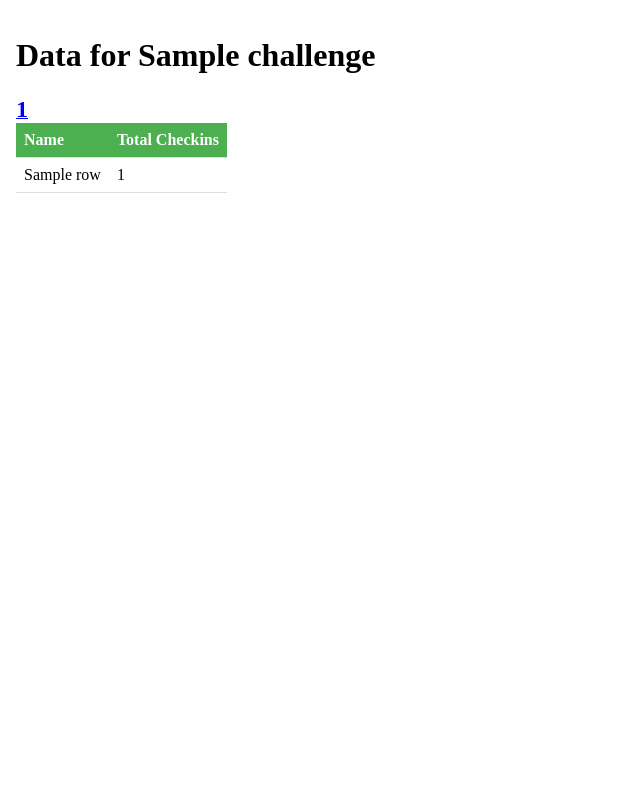
After one commit to trescenzi/checkin-viz, a Flask app: template src/templates/details.html in a window 1280 px wide. The commit adds this page. Shown: the whole page, without its empty margins (0-640 px from the left). Run offline with Flask 3, Linux system fonts and the light colour scheme; the template is opened without the code that fills it: most values are stand-ins (such as "Sample title", 1, 10 or a date in 2020); some libraries are stand-ins or nearby versions.

Commit message:
add detail view

```diff
--- a/src/main.py
+++ b/src/main.py
@@ -38,6 +38,7 @@ class DataUnit(NamedTuple):
     x: str
     y: int
     checkedIn: bool
+    time: datetime
 
 
 class CheckinChartData(NamedTuple):
@@ -66,7 +67,7 @@ def checkin_chart(data: List[CheckinChartData], width: int, height: int, five_pl
     rectW = (width - rows * wGap - gutter) / rows
     rectH = (height - columns * hGap - gutter) / columns
 
-    dwg = svgwrite.Drawing('checkin.svg', size=(width + 1, height))
+    dwg = svgwrite.Drawing('checkin.svg', size=(width + 1, height), debug = False)
     dwg.add(dwg.rect(insert=(0, 0), size=('100%', '100%'), fill='white'))
     knocked_out_names = knocked_out()
     for column, chart in enumerate(data):
@@ -93,19 +94,25 @@ def checkin_chart(data: List[CheckinChartData], width: int, height: int, five_pl
                 dwg.add(text)
 
             rect = dwg.rect(insert=(row * rectW + row * wGap + gutter, column * rectH + column * hGap + gutter), size=(rectW, rectH), fill=fill_color, stroke=stroke_color, stroke_width=1, rx=2,ry=2)
+            if (dataUnit.time):
+                rect.update({'hx-get': '/view-checkin?date=' + dataUnit.time.isoformat() + '&challenger_id=' + yLabel})
             dwg.add(rect)
 
     return dwg.tostring()
 
 
 def write_og_image(svg, weekNum, year):
-    output = './static/preview-{week}-{year}.png'.format(week=weekNum,year=year)
-    cairosvg.svg2png(bytestring=svg, write_to=output)
+    try:
+        output = './static/preview-{week}-{year}.png'.format(week=weekNum,year=year)
+        cairosvg.svg2png(bytestring=svg, write_to=output)
+    except:
+        logging.info("Failed to write og image")
 
 
 app = Flask(__name__)
 
 connection_string = os.environ['DB_CONNECT_STRING']
+logging.info(connection_string)
 def week_heat_map_from_db(weekNum, year):
     name_index = 0
     time_index = 1
@@ -138,7 +145,7 @@ def week_heat_map_from_db(weekNum, year):
                 data = []
                 for i, weekday in enumerate(weekdays):
                     checkinIndex = next((index for index, checkin in enumerate(sorted_checkins) if checkin[weekday_index] == weekday), -1)
-                    data.append(DataUnit(weekday, checkinIndex + 1, bool(checkinIndex + 1)))
+                    data.append(DataUnit(weekday, checkinIndex + 1, bool(checkinIndex + 1), sorted_checkins[checkinIndex][time_index] if len(sorted_checkins) > checkinIndex and checkinIndex >= 0 else None))
                 heatmap_data.append(CheckinChartData(name, data))
         conn.commit()
     return heatmap_data, latest_date[0]
@@ -163,10 +170,23 @@ def knocked_out():
 
             return knocked_out_names
 
+def challenge_id(date=datetime.now()):
+    with psycopg.connect(conninfo=connection_string) as conn:
+        with conn.cursor() as cur:
+            logging.info("select id from challenges where start <= %s and \"end\" > %s", (date, date))
+            cur.execute("select id from challenges where start <= %s and \"end\" > %s", (date, date))
+            return cur.fetchone()[0]
 
+def get_challenges():
+    with psycopg.connect(conninfo=connection_string) as conn:
+        with conn.cursor() as cur:
+            logging.info("select * from challenges")
+            cur.execute("select * from challenges")
+            return cur.fetchall()
 
 @app.route("/")
 def index():
+    logging.info("Index")
     currentWeekNum = int(datetime.now().strftime("%W"))
     weekNum = int(request.args.get('week') or currentWeekNum)
     year = int(request.args.get('year') or 2024)
@@ -176,14 +196,58 @@ def index():
     chart = checkin_chart(week, 800, 600, five_pluses)
     write_og_image(chart, weekNum, year)
     og_path = url_for('static', filename='preview-' + str(weekNum) + '-' + str(year) + '.png')
-    print(og_path)
+    id = challenge_id(get_start_end_dates(year, weekNum)[0])
+    logging.info("Challenge ID: %s", id)
     return render_template('index.html',
                            svg=chart,
                            latest=latest,
                            keys=[i + 1 for i in range(52)],
                            week=int(weekNum),
                            year=year,
+                           challenge_id=id,
                            og_path=og_path)
+
+def points_so_far(challenge_id):
+    sql = """
+    SELECT SUM(count), name
+    FROM (SELECT week, name, LEAST(count, 5) as count FROM
+      (SELECT
+        date_part('week', time) as week, name,
+        COUNT(distinct date_part('day', time)) as count
+        FROM
+        checkins
+        WHERE
+        time >= (SELECT start FROM challenges WHERE id = 3)
+        AND time <= (SELECT "end" FROM challenges WHERE id = 3)
+        GROUP BY
+        week, name
+        ORDER BY
+        week DESC, name
+    ) as sub_query) group by name;
+    """
+    with psycopg.connect(conninfo=connection_string) as conn:
+        with conn.cursor() as cur:
+            cur.execute(sql)
+            return cur.fetchall()
+
+def challenge_data(challenge_id):
+    with psycopg.connect(conninfo=connection_string) as conn:
+        with conn.cursor() as cur:
+            cur.execute("select * from challenges where id = %s;", (challenge_id,))
+            return cur.fetchone()[0]
+
+@app.route("/details")
+def details():
+    challenge_id = request.args.get('challenge_id')
+    challenge = challenge_data(challenge_id)
+    logging.info("Challenge ID: %s %s", challenge_id, challenge)
+    points = points_so_far(challenge_id)
+    points = sorted(points, key=lambda x: -x[0])
+    logging.info("points: %s", points)
+    challenges = get_challenges()
+    return render_template('details.html', points=points, challenge=challenge, challenges=challenges)
+
+
 
 if __name__ == "__main__":
     app.run(debug=True)
--- /dev/null
+++ b/src/templates/details.html
@@ -0,0 +1,86 @@
+<!DOCTYPE html>
+<html>
+  <head>
+    <title>Week {{week}} Checkins</title>
+    <meta property="og:title" content="Challenge Data" />
+    <style>
+      * {
+        box-sizing: border-box;
+      }
+      html, body {
+        margin: 0;
+        padding: 0;
+        height: 100%;
+      }
+      body {
+        padding: 16px;
+      }
+      svg {
+        margin: 50px auto;
+        display: block;
+      }
+      form {
+        display: inline-block;
+        margin-right: 16px;
+      }
+      form button, select {
+        margin-left: 16px;
+        border: 1px solid #636363;
+        padding: 8px;
+        background-color: white;
+        min-width: 100px;
+        border-radius: 4px;
+      }
+      form button:active,
+      form select:active {
+        background-color: #dfdfdf;
+      }
+      @media(hover: hover) {
+        form button:hover,
+        form select:hover {
+          cursor: pointer;
+        }
+      }
+          table {
+        border-collapse: collapse;
+        text-align: left;
+    }
+
+    th, td {
+        padding: 8px;
+        border-bottom: 1px solid #dddddd;
+    }
+
+    th {
+        background-color: #4CAF50;
+        color: white;
+    }
+
+    tr:hover {
+        background-color: #f5f5f5;
+    }
+    </style>
+  </head>
+  <body>
+    <h1>Data for {{challenge}}</h1>
+    {% for challenge in challenges %}
+      <a href="/details?challenge_id={{challenge.3}}"><h2 style="display:inline">{{challenge.0}}</h2></a>
+    {% endfor %}
+    <table>
+      <thead>
+        <tr>
+          <th>Name</th>
+          <th>Total Checkins</th>
+        </tr>
+      </thead>
+      <tbody>
+        {% for row in points %}
+          <tr>
+            <td>{{row.1}}</td>
+            <td>{{row.0}}</td>
+          </tr>
+        {% endfor %}
+      </tbody>
+    </table>
+  </body>
+</html>
--- a/src/templates/index.html
+++ b/src/templates/index.html
@@ -5,6 +5,7 @@
     <meta property="og:title" content="Week {{week}}" />
     <meta property="og:description" content="" />
     <meta property="og:url" content="https://checkinviz.tcrez.dev/?week={{week}}" />
+    <script src="https://unpkg.com/htmx.org@1.9.10" integrity="sha384-D1Kt99CQMDuVetoL1lrYwg5t+9QdHe7NLX/SoJYkXDFfX37iInKRy5xLSi8nO7UC" crossorigin="anonymous"></script>
     <meta
       property="og:image"
       content="{{og_path}}"
@@ -82,6 +83,7 @@
       </select>
       <button>View Week</button>
     </form>
+    <a href="/details?challenge_id={{challenge_id}}">Details</a>
     {{ svg | safe }}
     <hr/>
     <p><b>Latest as of {{ latest.strftime("%m/%d/%Y %H:%M") }}</b></p>
```
